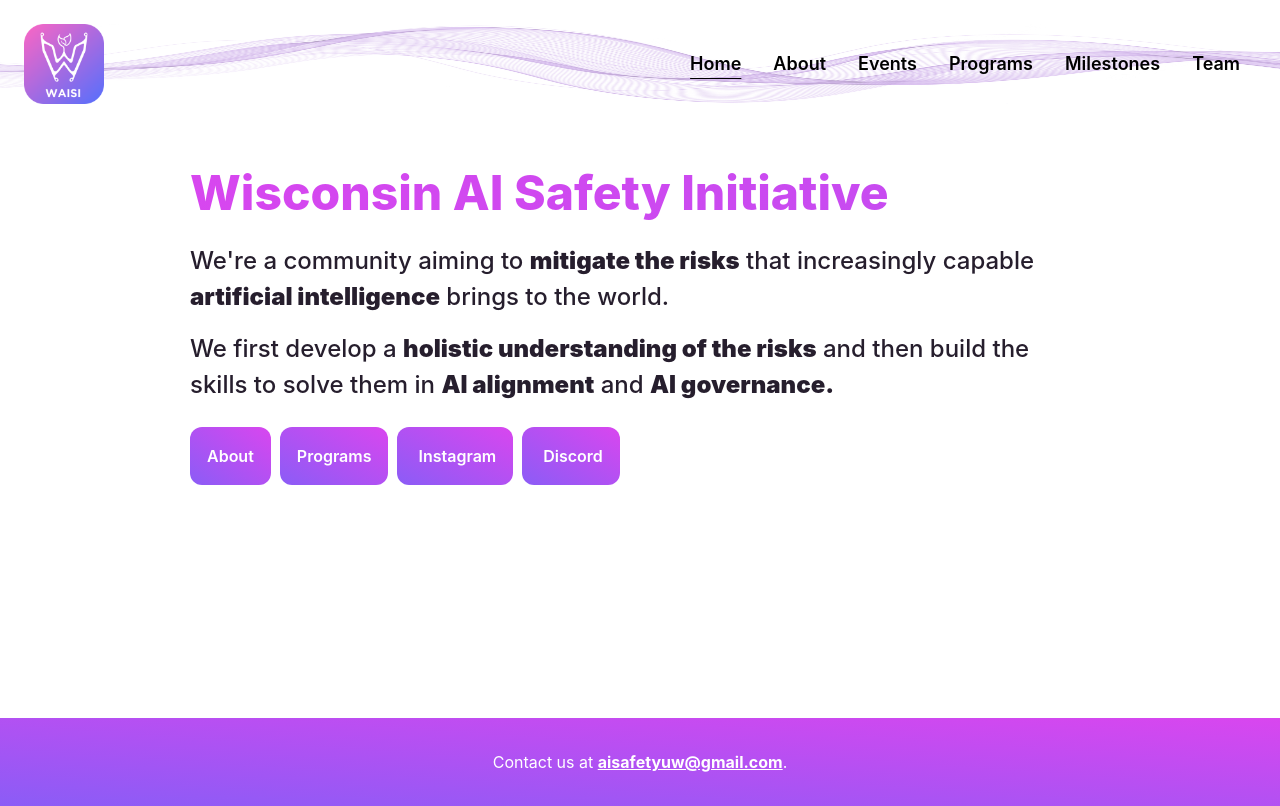
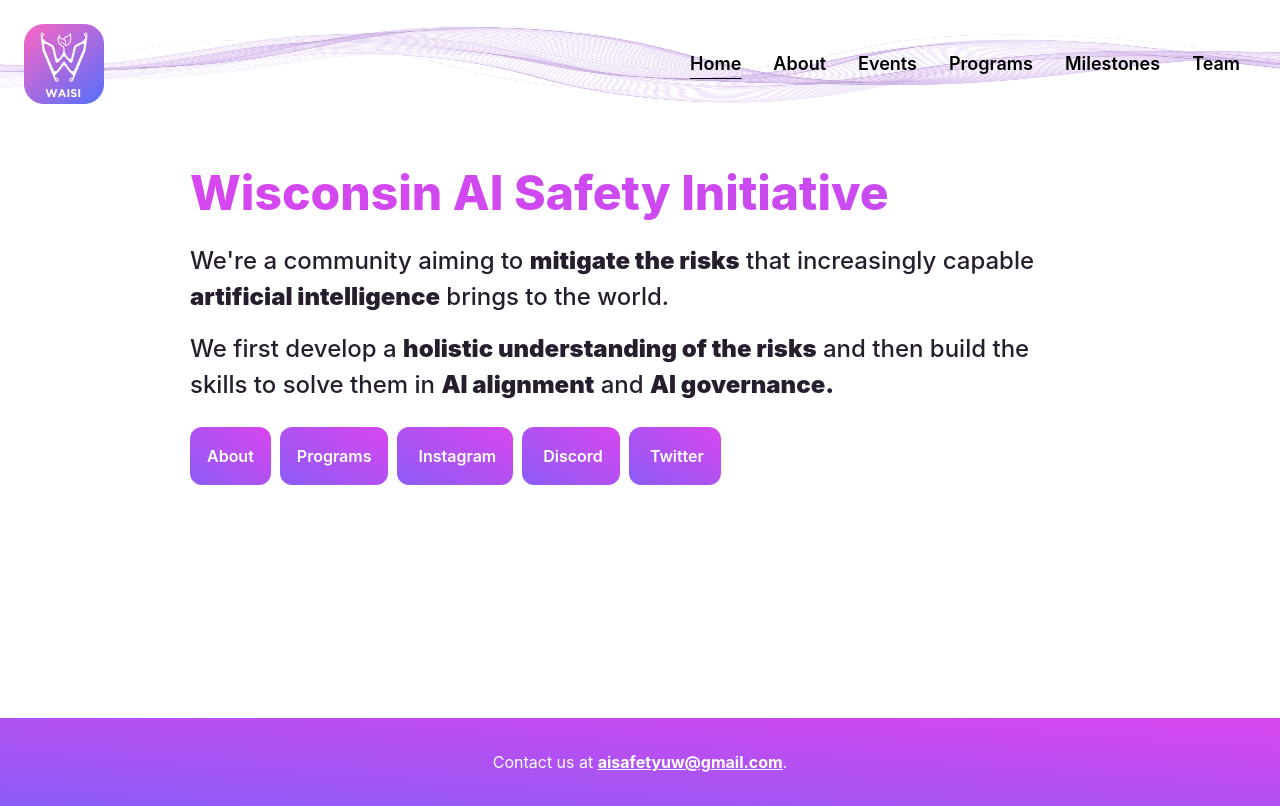
Before and after one commit to aisafetyuw/waisi.org, a Next.js app: page / in a window 1280 px wide. Built offline with nearby package versions, Linux system fonts and the light colour scheme.

Commit message:
Re add Twitter

```diff
--- a/src/app/page.tsx
+++ b/src/app/page.tsx
@@ -1,6 +1,5 @@
-import { DISCORD_URL, INSTAGRAM_URL } from '@/constants';
+import { DISCORD_URL, INSTAGRAM_URL, TWITTER_URL } from '@/constants';
 import Button from '@/components/button';
-import Events from '@/components/events';
 
 export default function Home() {
   return (
@@ -23,8 +22,8 @@ export default function Home() {
           <Button url={INSTAGRAM_URL} fa="instagram" text="Instagram" />
           &nbsp;&nbsp;
           <Button url={DISCORD_URL} fa="discord" text="Discord" />
-          {/* &nbsp;&nbsp; */}
-          {/* <Button url={TWITTER_URL} fa="twitter" text="Twitter" /> */}
+          &nbsp;&nbsp;
+          <Button url={TWITTER_URL} fa="twitter" text="Twitter" />
         </div>
       </div>
     </div>
```
